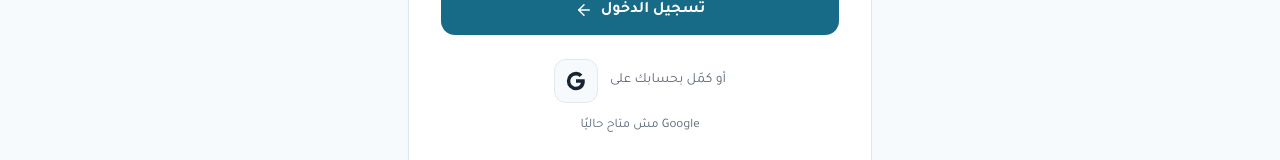
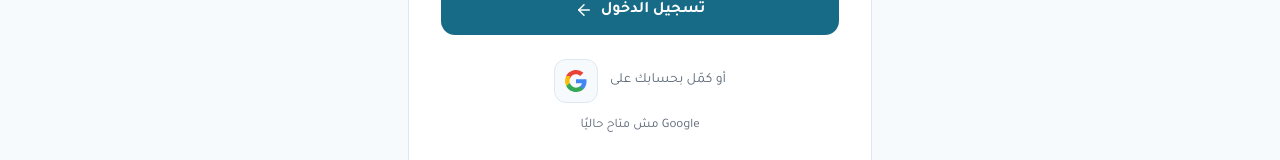
Before and after one commit to DavidGirges1/Elzatona-, a Next.js app: page /login in a window 1280 px wide. Shown: the part 551-711 px from the top of the page. Built offline with nearby package versions, Linux system fonts and the light colour scheme; no server answers; a web font is replaced by a local one.

Commit message:
Fix Auth return link and restore Google brand colors
Return to the landing page from the shared Auth header and use the four-color Google mark. Preserve existing accessibility and provider availability behavior. Strict types and targeted lint pass.

```diff
--- a/src/components/auth/forms.tsx
+++ b/src/components/auth/forms.tsx
@@ -133,10 +133,28 @@
 }
 function GoogleIcon() {
   return (
-    <svg viewBox="0 0 24 24" width="22" height="22" aria-hidden="true">
+    <svg
+      viewBox="0 0 48 48"
+      width="22"
+      height="22"
+      aria-hidden="true"
+      focusable="false"
+    >
       <path
-        fill="currentColor"
-        d="M21.6 12.2c0-.7-.1-1.5-.2-2.2H12v4h5.4a4.7 4.7 0 0 1-2 3.1 6.1 6.1 0 1 1-3.4-11 5.5 5.5 0 0 1 4 1.6l3-2.9A9.5 9.5 0 0 0 12 2a10 10 0 1 0 0 20c5.8 0 9.6-4.1 9.6-9.8Z"
+        fill="#EA4335"
+        d="M24 9.5c3.54 0 6.71 1.22 9.21 3.6l6.85-6.85C35.9 2.38 30.47 0 24 0 14.62 0 6.51 5.38 2.56 13.22l7.98 6.19C12.43 13.72 17.74 9.5 24 9.5Z"
+      />
+      <path
+        fill="#4285F4"
+        d="M46.98 24.55c0-1.57-.15-3.09-.38-4.55H24v9.02h12.94c-.58 2.96-2.26 5.48-4.78 7.18v5.99h7.74c4.52-4.18 7.08-10.36 7.08-17.64Z"
+      />
+      <path
+        fill="#FBBC05"
+        d="M10.53 28.59A14.41 14.41 0 0 1 9.75 24c0-1.59.27-3.13.76-4.59v-6.19H2.56A23.86 23.86 0 0 0 0 24c0 3.87.93 7.53 2.56 10.78l7.97-6.19Z"
+      />
+      <path
+        fill="#34A853"
+        d="M24 48c6.48 0 11.93-2.13 15.91-5.81l-7.74-5.99c-2.15 1.45-4.92 2.3-8.17 2.3-6.26 0-11.57-4.22-13.47-9.91l-7.98 6.19C6.51 42.62 14.62 48 24 48Z"
       />
     </svg>
   );
--- a/src/components/auth/frame.tsx
+++ b/src/components/auth/frame.tsx
@@ -13,7 +13,7 @@
         <Link className="wordmark" href="/">
           الزتونة.
         </Link>
-        <Link href={admin ? "/" : "/courses"} className="text-link">
+        <Link href="/" className="text-link">
           <ArrowRight size={16} />
           {admin ? "الصفحة الرئيسية" : "ارجع للتصفح"}
         </Link>
```
Also changed, not shown: 1 other file (tests, documents, lock files or other folders).
